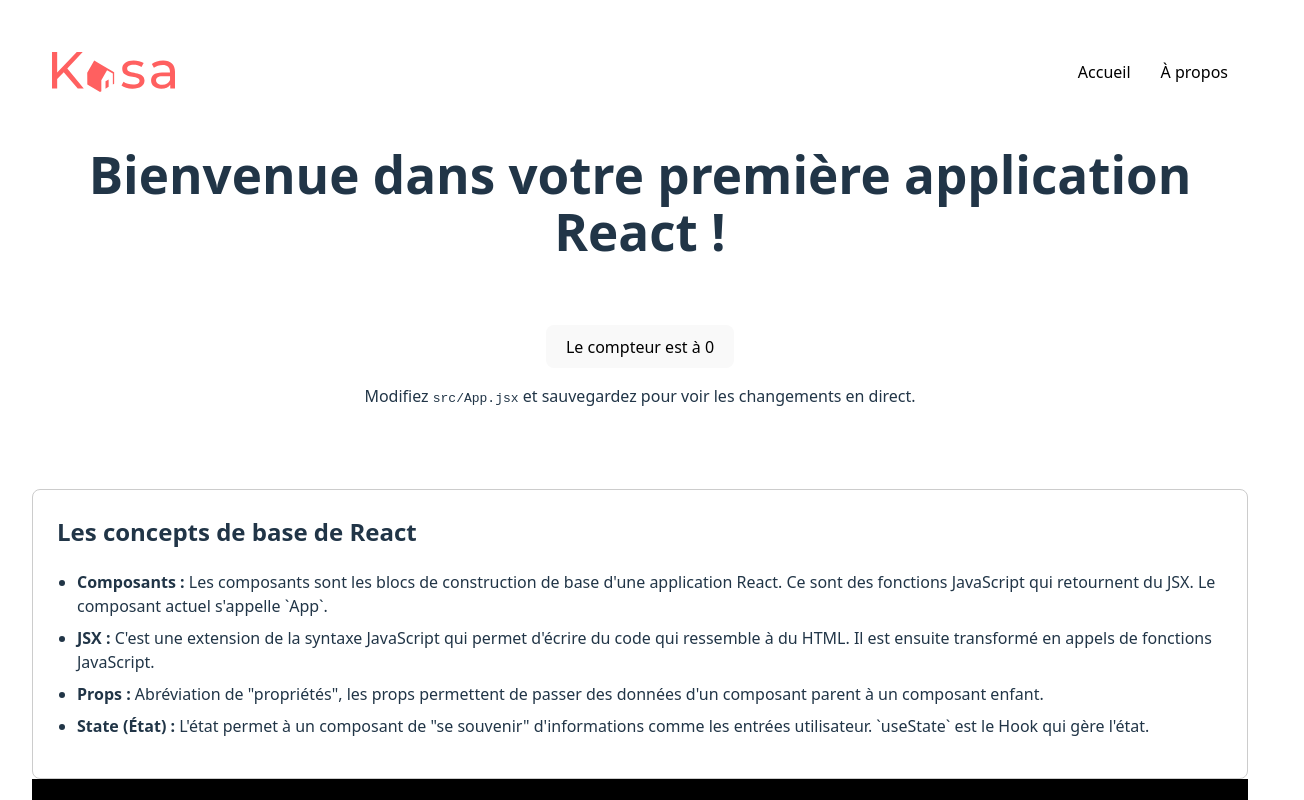
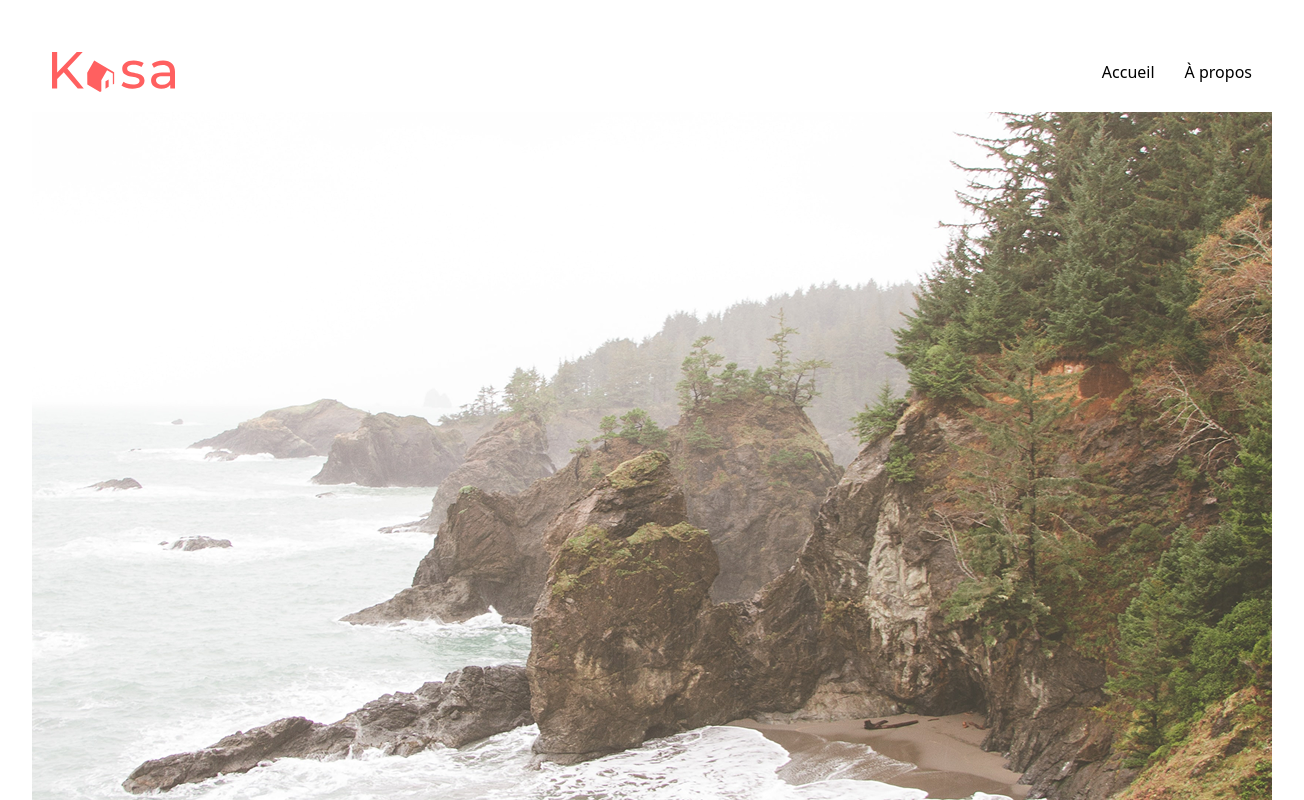
Before and after one commit to HutchAlpha/OpenClassRoom-Projet11-Kosa, a React (Vite) app: page / in a window 1280 px wide. Shown: the top 800 px of the page, 1304 px wide, since content can reach past the window. Built offline with nearby package versions, Linux system fonts and the light colour scheme.

Commit message:
Avancement projet App

```diff
--- a/src/App.jsx
+++ b/src/App.jsx
@@ -1,32 +1,18 @@
-import { useState } from 'react';
 import '../public/Scss/App.scss';
+import ImgPresentation from '../public/Img/fond.png';
 
 function App() {
-  const [count, setCount] = useState(0);
 
   return (
     <>
-      <h1>Bienvenue dans votre première application React !</h1>
-
-      <div className="card">
-        {}
-        <button onClick={() => setCount((count) => count + 1)}>
-          Le compteur est à {count}
-        </button>
-        <p>
-          Modifiez <code>src/App.jsx</code> et sauvegardez pour voir les changements en direct.
-        </p>
+      <div className="ImgPresentation">
+        <img src={ImgPresentation} alt="Background" className="BackgroundImg"/>
+        <h1 className="ImgPresentation__Title">Chez vous, partout et ailleurs</h1>
       </div>
 
-      <div className="presentation">
-        <h2>Les concepts de base de React</h2>
-        <ul>
-          <li><strong>Composants :</strong> Les composants sont les blocs de construction de base d'une application React. Ce sont des fonctions JavaScript qui retournent du JSX. Le composant actuel s'appelle `App`.</li>
-          <li><strong>JSX :</strong> C'est une extension de la syntaxe JavaScript qui permet d'écrire du code qui ressemble à du HTML. Il est ensuite transformé en appels de fonctions JavaScript.</li>
-          <li><strong>Props :</strong> Abréviation de "propriétés", les props permettent de passer des données d'un composant parent à un composant enfant.</li>
-          <li><strong>State (État) :</strong> L'état permet à un composant de "se souvenir" d'informations comme les entrées utilisateur. `useState` est le Hook qui gère l'état.</li>
-        </ul>
-      </div>
+      <article className="Article">
+        <h1 className="Article__Title"></h1>
+      </article>
     </>
   );
 }
```
